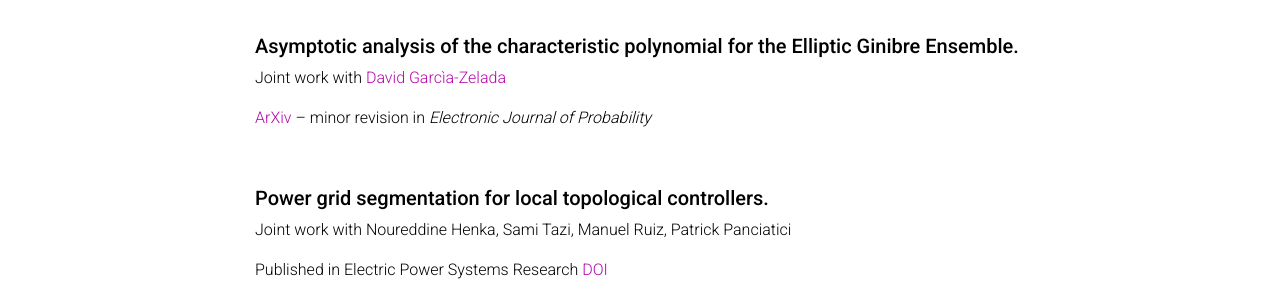
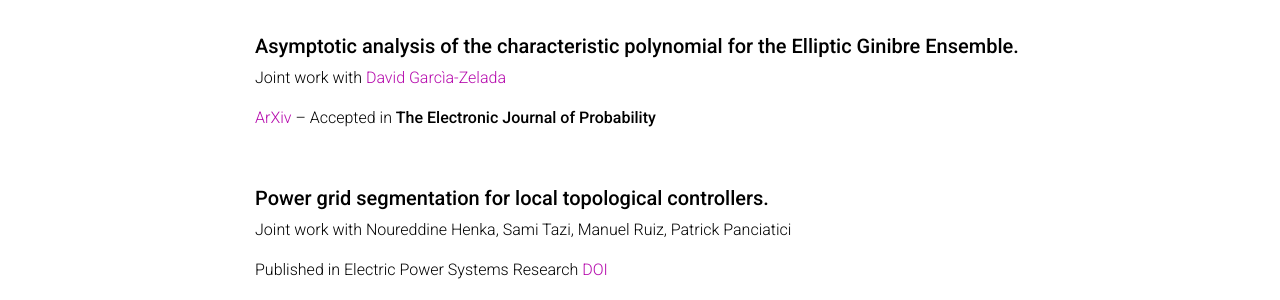
Before and after one commit to qufrancois/qufrancois.github.io, a Jekyll site: the page built from _pages/about.md, in a window 1280 px wide and 900 px high, scrolled down 1075 px. Shown: the part 152-452 px from the top of the window. Built offline with Jekyll 4.4.1, drawn with Linux system fonts in a browser that asks for light colours; full-size pictures stand in for the smaller copies a plugin makes; comment, search, counter and statistics services are not loaded; a style sheet for code colours, icons or effects is not loaded.

Commit message:
added EJP

```diff
--- a/_pages/about.md
+++ b/_pages/about.md
@@ -52,7 +52,7 @@ Joint work with [David Garcìa-Zelada](https://davidgarciaz.wixsite.com/math), [
 
 ##### **Characteristic polynomial of generalized Ewens random permutations.**
 
-Published in *Electronic Communications in Probability*  [DOI](https://doi.org/10.1214/25-ECP746)
+Published in **Electronic Communications in Probability**  [DOI](https://doi.org/10.1214/25-ECP746)
 
  <br>
 
@@ -74,7 +74,7 @@ Joint work with [Pierre Tarrago](https://tarrago.perso.math.cnrs.fr)
 
 Joint work with [David Garcìa-Zelada](https://davidgarciaz.wixsite.com/math)
 
-[ArXiv](http://arxiv.org/abs/2306.16720) -- minor revision in *Electronic Journal of Probability*
+[ArXiv](http://arxiv.org/abs/2306.16720) -- Accepted in **The Electronic Journal of Probability**
 
  <br>
 
```
